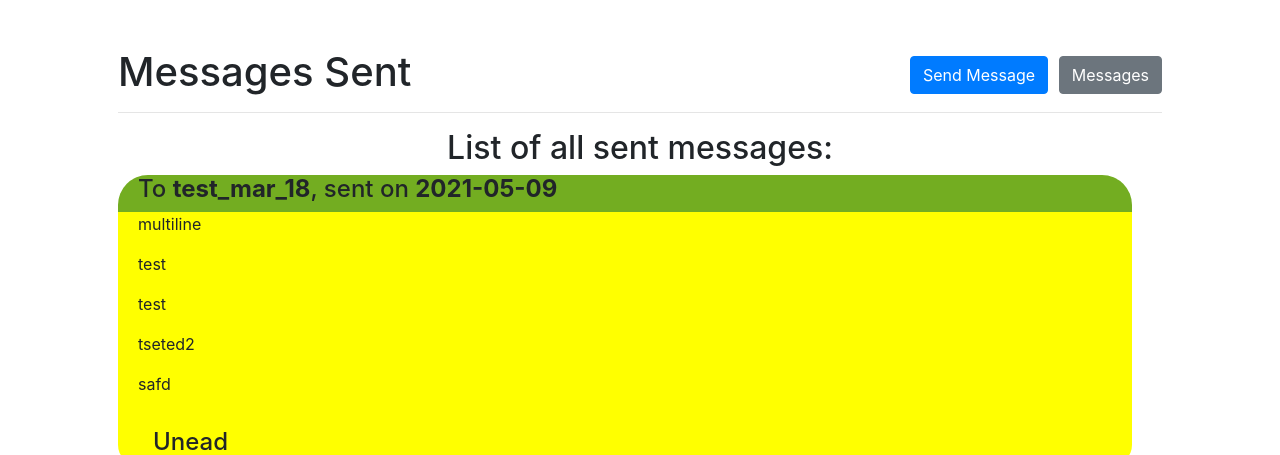
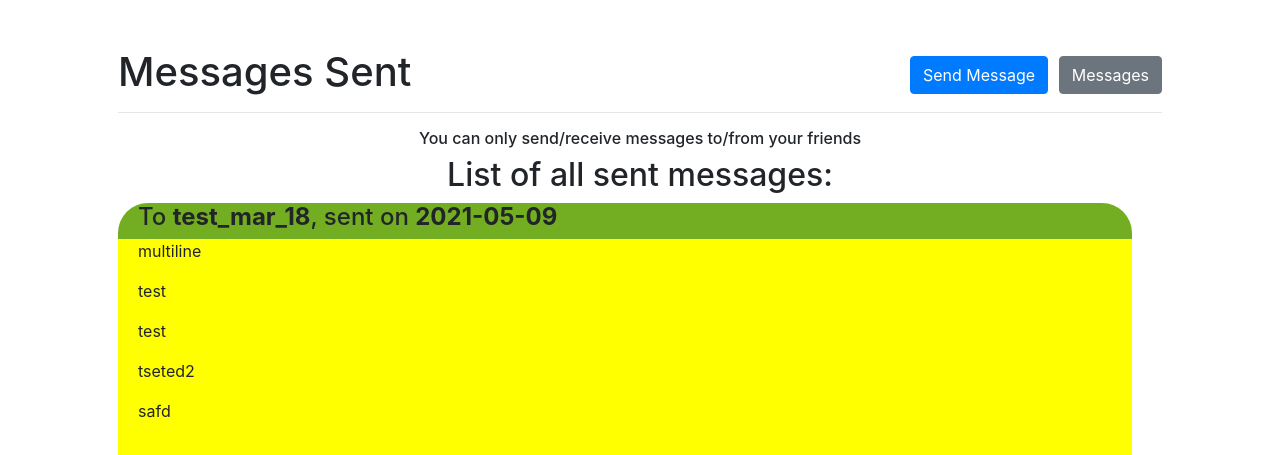
Before and after one commit to AG2048/Birthday-Meet, a Flask app: page /sent in a window 1280 px wide. Shown: the part 76-531 px from the top of the page. Run offline with Flask 2, Linux system fonts and the light colour scheme; a user stored in the database is signed in; data comes from the database, SQL or seed files in the repository; both versions use the stored data as it was after the commit; some libraries are stand-ins or nearby versions.

Commit message:
added some messages AND formated messages.html and sent.html

```diff
--- a/templates/messages.html
+++ b/templates/messages.html
@@ -20,8 +20,8 @@
         <a href="/sent"><button class="btn btn-secondary">Sent Messages</button></a>
     </div>
 </h1>
+<hr>
 <h6 class="display-5 fw-bold align-center">You can only send/receive messages to/from your friends</h6>
-<hr>
 {% if list_of_messages_info %}
     <h2 class="display-5 align-center">List of all your messages:</h2>
     {% for message in list_of_messages_info %}
--- a/templates/sent.html
+++ b/templates/sent.html
@@ -19,6 +19,7 @@
     </div>
 </h1>
 <hr>
+<h6 class="display-5 fw-bold align-center">You can only send/receive messages to/from your friends</h6>
 {% if list_of_messages_info %}
     <h2 class="display-5 align-center">List of all sent messages:</h2>
     {% for message in list_of_messages_info %}
```
Also changed, not shown: birthday-meet.db.
